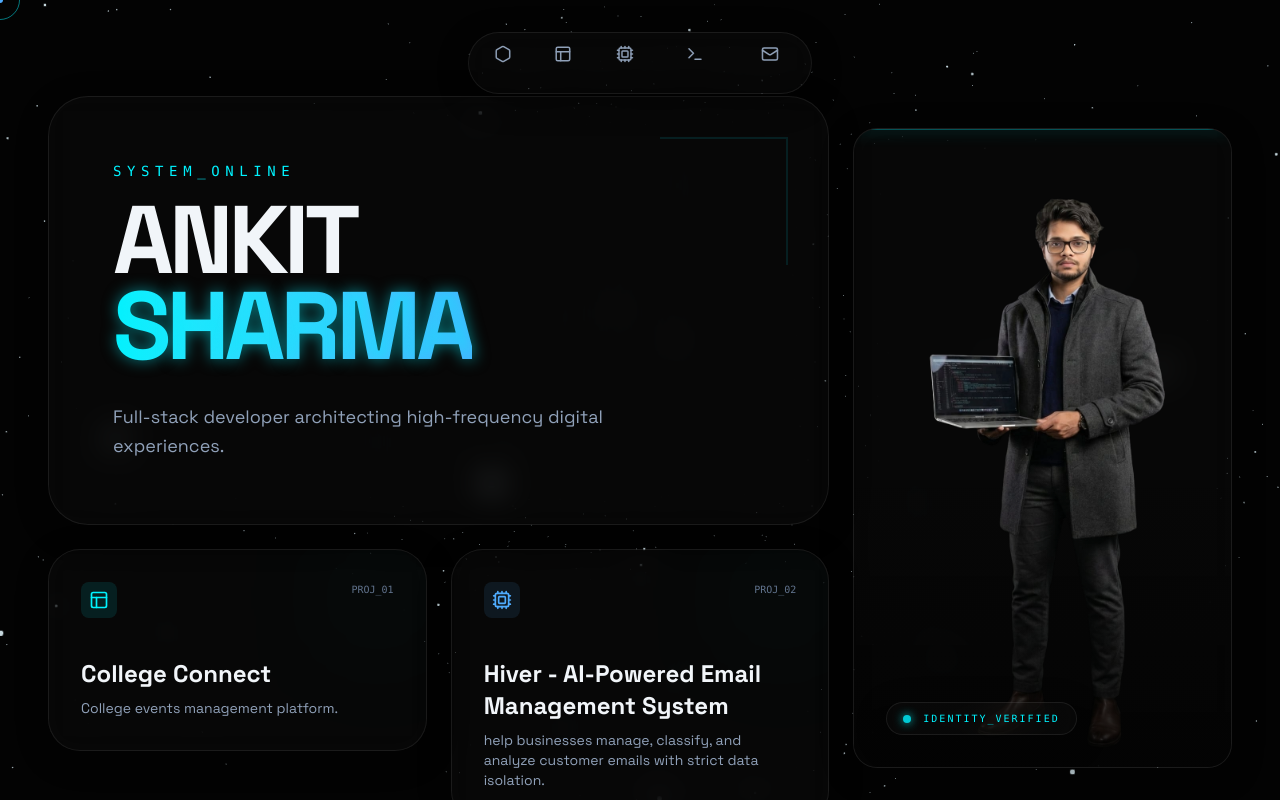
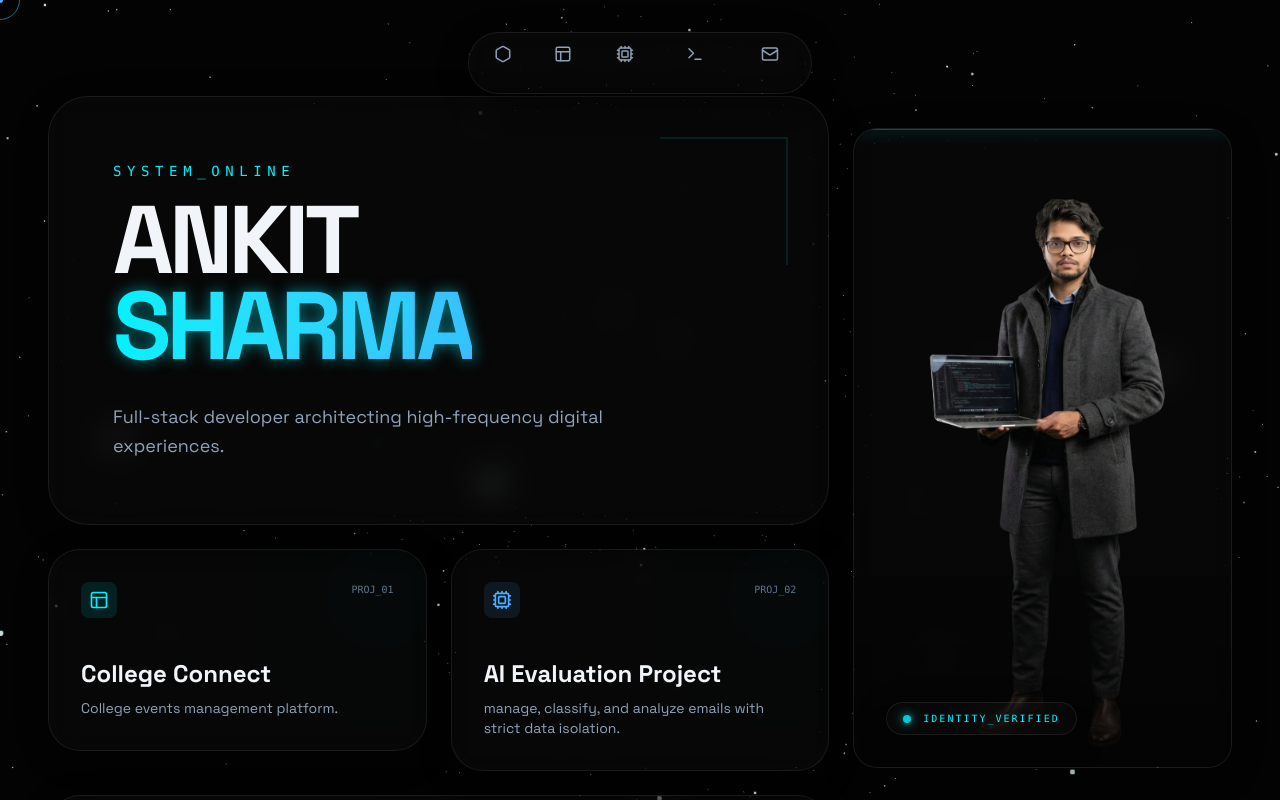
Before and after one commit to Anvians/Portfolio, a Next.js app: page / in a window 1280 px wide. Shown: the top 800 px of the page. Built offline with nearby package versions, Linux system fonts and the light colour scheme.

Commit message:
added new project

```diff
--- a/app/page.js
+++ b/app/page.js
@@ -47,8 +47,8 @@ export default function Home() {
                 <span className="p-2 bg-neon-purple/10 rounded-lg text-neon-purple"><Cpu size={20}/></span>
                 <span className="text-[10px] font-mono text-slate-500">PROJ_02</span>
               </div>
-              <h3 className="text-2xl font-bold mb-2 group-hover:text-neon-purple transition-colors">Hiver - AI-Powered Email Management System</h3>
-              <p className="text-sm text-slate-400">help businesses manage, classify, and analyze customer emails with strict data isolation.</p>
+              <h3 className="text-2xl font-bold mb-2 group-hover:text-neon-purple transition-colors">AI Evaluation Project</h3>
+              <p className="text-sm text-slate-400">manage, classify, and analyze emails with strict data isolation.</p>
             </GlassCard>
             </Link>
             <div className="md:col-span-2 glass-panel p-8 rounded-[2rem]">
```
